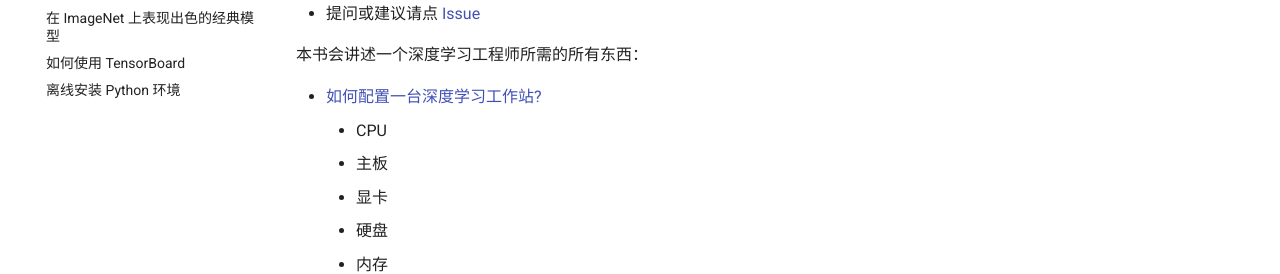
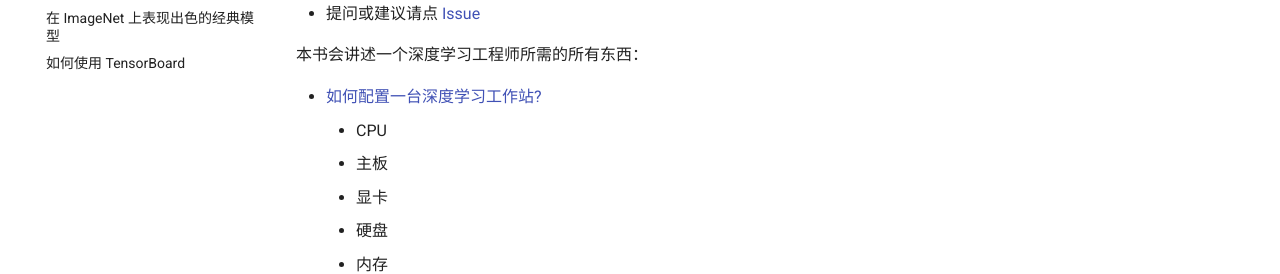
Before and after one commit to ypwhs/dl-engineer-guidebook, an MkDocs documentation site: the page built from docs/README.md, in a window 1280 px wide. Shown: the part 464-738 px from the top of the page. Built offline with MkDocs 1.6.1 and Material for MkDocs 9.7.7, drawn with Linux system fonts in a browser that asks for light colours; comment, search, counter and statistics services are not loaded.

Commit message:
Update mkdocs.yml

```diff
--- a/mkdocs.yml
+++ b/mkdocs.yml
@@ -77,7 +77,6 @@ nav:
     - 常用 CV 数据集: cv-dataset.md
     - 在 ImageNet 上表现出色的经典模型: best-models-on-imagenet.md
     - 如何使用 TensorBoard: how-to-use-tensorboard.md
-    - 离线安装 Python 环境: offline-python-environment.md
   - 硬件:
     - 如何配置一台深度学习工作站?: how-to-build-deep-learning-workstation.md
     - Windows、Ubuntu 还是 macOS？: windows-linux-or-macos.md
```
